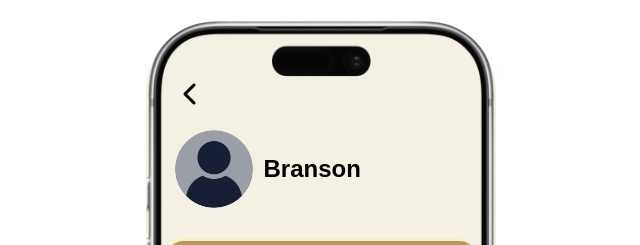
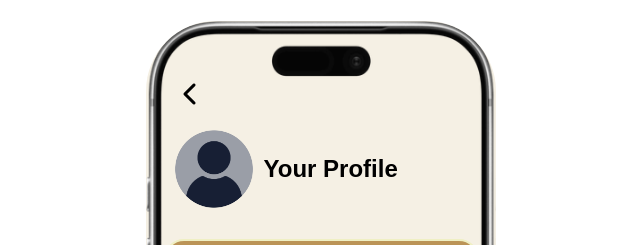
Before and after one commit to Tiskua/Stonely, a plain HTML site: page settings/settings.html in a window 1280 px wide. Shown: the top 245 px of the page, without its empty margins (319-959 px from the left). Drawn offline with Linux system fonts and the light colour scheme.

Commit message:
11/19 fix: profile name/title

```diff
--- a/settings/settings.html
+++ b/settings/settings.html
@@ -38,7 +38,7 @@
                 style="width: 100px; height: 100px; object-fit: contain"
                 id="rock"
               />
-              <h2>Branson</h2>
+              <h2>Your Profile</h2>
             </div>
 
             <main class="content">
```
